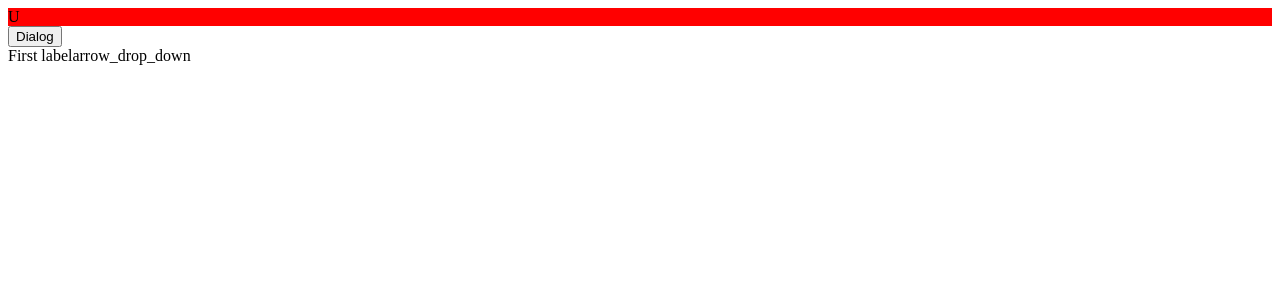
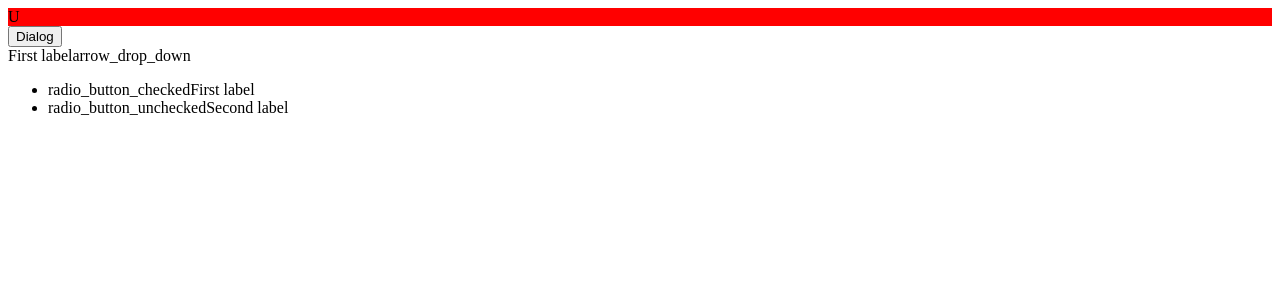
Before and after one commit to BlueMona/ui-library, a React app: page / in a window 1280 px wide. Shown: the top 300 px of the page. Built offline with nearby package versions, Linux system fonts and the light colour scheme; the HTML template or start-up script is replaced by a standard one.

Commit message:
convert RadioButtons to tsx

```diff
--- a/src/components/RadioButtons.jsx
+++ b/src/components/RadioButtons.tsx
@@ -11,9 +11,23 @@ import { observer } from "mobx-react";
     ----------------------------------------
 */
 
+interface Properties {
+    className?: string
+    onChange: (ev: any) => void
+    value: string
+    options: Option[]
+}
+
+interface Option {
+    value: string
+    label: string
+}
+
+// TODO: centralize some of the interfaces, like Option, Tooltip
+
 @observer
-class RadioButtons extends React.Component {
-    setValue = (ev) => {
+export class RadioButtons extends React.Component<Properties> {
+    setValue = (ev : any) => {
         this.props.onChange(ev.target.getAttribute("data-value"));
     }
 
@@ -55,5 +69,3 @@ class RadioButtons extends React.Component {
         );
     }
 }
-
-module.exports = RadioButtons;
--- a/src/index.tsx
+++ b/src/index.tsx
@@ -17,7 +17,9 @@ import {
   // List, ListHeading, ListItem,
   // MaterialIcon,
   // Menu, MenuItem,
-  ProgressBar
+  ProgressBar,
+  RadioButtons,
+  // Switch
 } from "./peer-ui";
 
 // import propertyArray from "./data/property-array";
@@ -62,6 +64,10 @@ export class Index extends React.Component {
       {
         label: "First label",
         value: "first"
+      },
+      {
+        label: "Second label",
+        value: "second"
       }
     ];
 
@@ -104,6 +110,12 @@ export class Index extends React.Component {
           theme="multicolor"
         />
 
+        <RadioButtons
+          value={this.genericText}
+          onChange={this.onChangeText}
+          options={options}
+        />
+
       </div>
     );
   }
--- a/src/peer-ui.ts
+++ b/src/peer-ui.ts
@@ -3,7 +3,7 @@ export * from "./components/Button";
 export * from "./components/Checkbox";
 export * from "./components/Dropdown";
 export * from "./components/Input";
-// export * from "./components/RadioButtons";
+export * from "./components/RadioButtons";
 // export * from "./components/Switch";
 
 // // Icons
```
Also changed, not shown: 1 other file (tests, documents, lock files or other folders).
